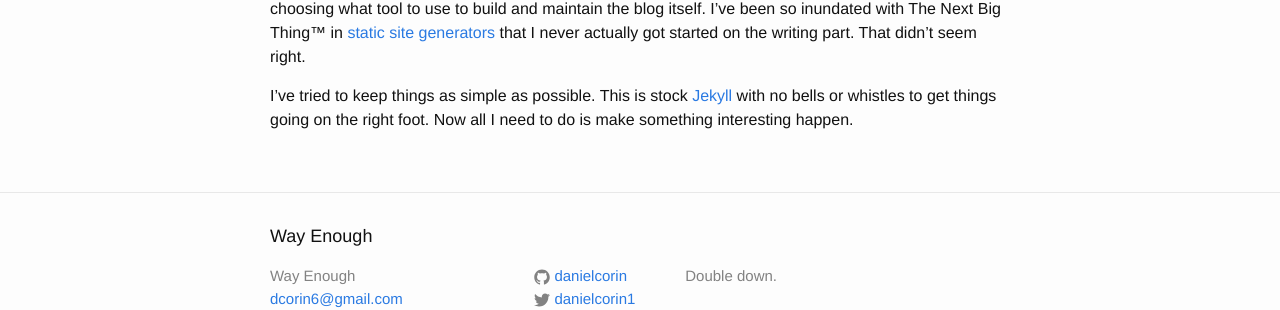
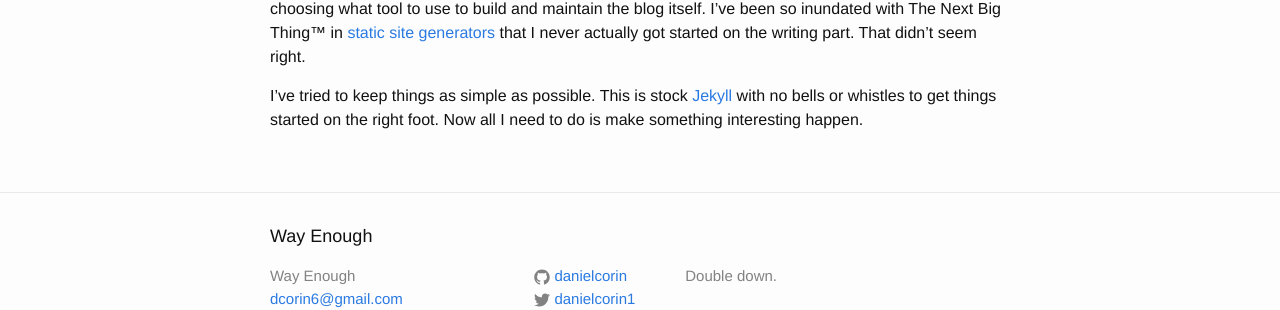
Before and after one commit to danielcorin/my-blog, a Jekyll site: the page built from _posts/2015-08-22-hello.md, in a window 1280 px wide. Shown: the part 227-537 px from the top of the page. Built offline with Jekyll 4.4.1, drawn with Linux system fonts in a browser that asks for light colours.

Commit message:
fix links

```diff
--- a/_posts/2015-08-22-hello.md
+++ b/_posts/2015-08-22-hello.md
@@ -1,13 +1,13 @@
 ---
 layout: post
 title:  "Hello"
-date:   2015-08-22 20:42:48
+date:   2015-08-22 21:59:48
 categories: main
 ---
 
-Hello and welcome to my third and final attempt to start a blog. To be honest, the hardest part has been choosing what tool to use to build and maintain the blog itself. I've been so inundated with The Next Big Thing™ in [static](metalsmith) [site](Octopress) [generators](StaticGen) that I never actually got started on the writing part. That didn't seem right.
+Hello and welcome to my third and final attempt to start a blog. To be honest, the hardest part has been choosing what tool to use to build and maintain the blog itself. I've been so inundated with The Next Big Thing™ in [static][Metalsmith] [site][Octopress] [generators][StaticGen] that I never actually got started on the writing part. That didn't seem right.
 
-I've tried to keep things as simple as possible. This is stock [Jekyll](Jekyll) with no bells or whistles to get things going on the right foot. Now all I need to do is make something interesting happen.
+I've tried to keep things as simple as possible. This is stock [Jekyll][Jekyll] with no bells or whistles to get things started on the right foot. Now all I need to do is make something interesting happen.
 
 
 [Metalsmith]: http://www.metalsmith.io/
```
